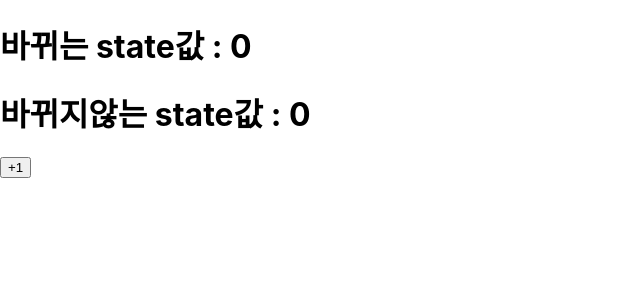
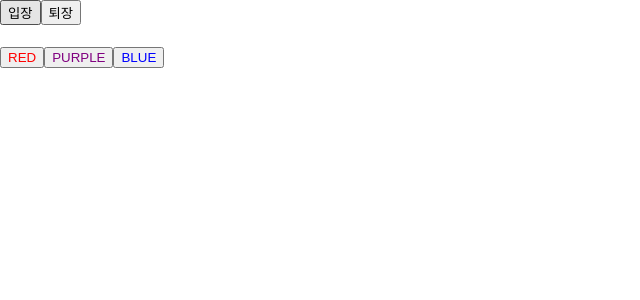
Before and after one commit to YINAKIM/react01-hello-react, a React (Create React App) app: page / in a window 1280 px wide. Shown: the top 300 px of the page, without its empty margins (0-640 px from the left). Built offline with nearby package versions, Linux system fonts and the light colour scheme.

Commit message:
함수형컴포넌트의 useState()
https://ko.reactjs.org/docs/hooks-reference.html#usestate

```diff
--- a/src/App.js
+++ b/src/App.js
@@ -1,6 +1,8 @@
 import MyComponent from './MyComponent';
 import MyClassComponent from "./MyClassComponent";
 import Counter from "./Counter";
+import Say from "./Say";
+import SaySaySay from "./SaySaySay";
 
 const App = () => {
   // 함수형 컴포넌트인 MyComponent
@@ -10,7 +12,10 @@ const App = () => {
   //return <MyClassComponent name="마이클래스컴포넌트" favoriteNumber={300}></MyClassComponent>;
 
   // 생성자메서드를 구현한 클래스형컴포넌트로 this.state값 변경하기
-  return <Counter></Counter>;
+  //return <Counter></Counter>;
+
+  // 함수형컴포넌트의 useState
+  return <SaySaySay/>;
 };
 
 export default App;
--- /dev/null
+++ b/src/Say.js
@@ -0,0 +1,17 @@
+import {useState} from "react";
+
+const Say = () => {
+    const [message, setMessage] = useState('');
+    const onClickEnter = () => setMessage('하이루');
+    const onClickLeave = () => setMessage('바이루');
+
+    return(
+        <>
+            <button onClick={onClickEnter}>입장</button>
+            <button onClick={onClickLeave}>퇴장</button>
+            <h1>{message}</h1>
+        </>
+    );
+};
+
+export default Say;
--- /dev/null
+++ b/src/SaySaySay.js
@@ -0,0 +1,24 @@
+import {useState} from "react";
+
+// 하나의 함수형 컴포넌트에서 useState 여러번 사용하기
+const SaySaySay = () => {
+    const [message, setMessage] = useState('');
+    const onClickEnter = () => setMessage('하이루');
+    const onClickLeave = () => setMessage('바이루');
+
+    const [color, setColor] = useState('black');
+
+    return(
+        <>
+            <button onClick={onClickEnter}>입장</button>
+            <button onClick={onClickLeave}>퇴장</button>
+            <h1 style={{color}}>{message}</h1>
+
+            <button style={{color:'red'}} onClick={() => {setColor('red')}}>RED</button>
+            <button style={{color:'purple'}} onClick={() => {setColor('purple')}}>PURPLE</button>
+            <button style={{color:'blue'}} onClick={() => {setColor('blue')}}>BLUE</button>
+        </>
+    );
+};
+
+export default SaySaySay;
```
Also changed, not shown: memo/useState.md (added, +10 -0 lines).
